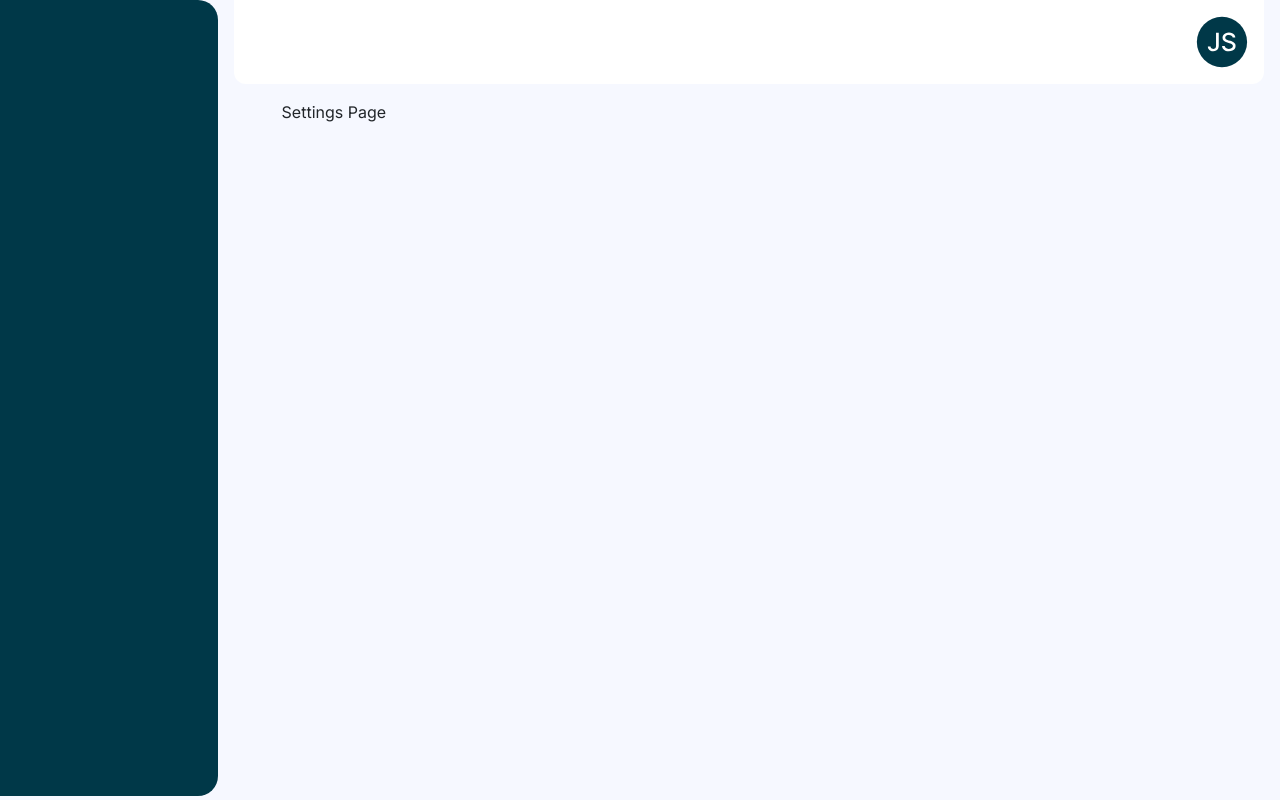
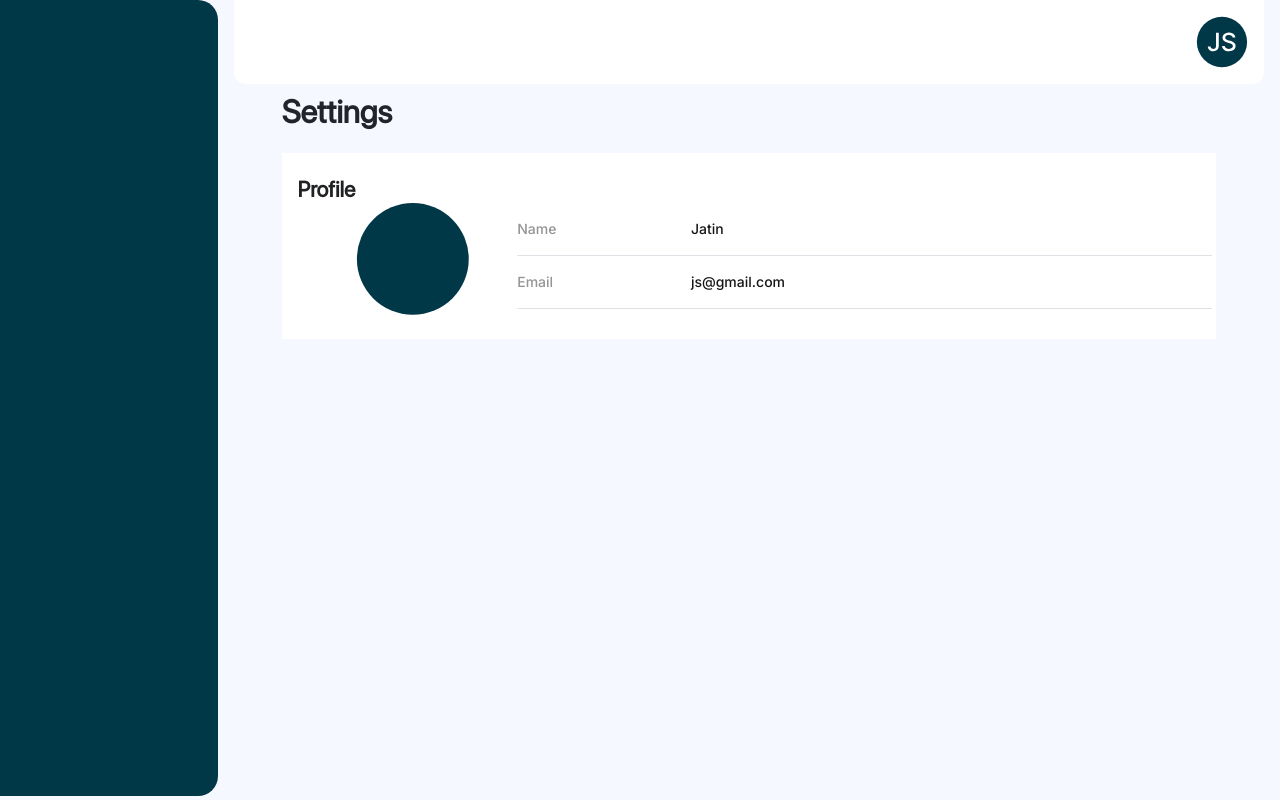
Before and after one commit to niamudeen-mvt/Dashboard-Page, a React (Create React App) app: page /settings in a window 1280 px wide. Built offline with nearby package versions, Linux system fonts and the light colour scheme.

Commit message:
setting page

```diff
--- a/src/App.js
+++ b/src/App.js
@@ -4,7 +4,7 @@ import CampaignPage from './pages/campaign'
 import ProtectedRoute from './auth/ProtectedRoute'
 import ContactPage from './pages/contact'
 import OverviewPage from './pages/OverviewPage'
-import SettingsPage from './pages/SettingsPage'
+import SettingsPage from './pages/settings'
 import CampaignDetail from './pages/campaign/CampaignDetail'
 import CustomerPage from './pages/customer'
 
--- /dev/null
+++ b/src/components/profile/UserProfile.js
@@ -0,0 +1,50 @@
+import React from 'react'
+import { Row, Col } from 'reactstrap'
+import userProfileIcon from "../../assets/icons/user-profile-icon.svg"
+
+const UserProfile = () => {
+  return (
+    <div className='common_section settings_continer'>
+      <div className='profile_section bg-white py-4 px-3'>
+        <span className='sf_pro_font_700w_22f'>
+          Profile
+        </span>
+        <Row>
+          <Col className='col-3 px-5'>
+            <div className='d-flex justify-content-end align-items-center'>
+              <span>
+                <img src={userProfileIcon} alt='user-profile-icon' />
+              </span>
+            </div>
+          </Col>
+          <Col className='col-9'>
+            <Row>
+              <Col className='col-3 p-0'>
+                <div className='py-3 border-bottom'>
+                  <p className='interfont_14f_500w' style={{ color: '#949494' }}>Name</p>
+                </div>
+              </Col>
+              <Col className='col-9 p-0'>
+                <div className='py-3 border-bottom'>
+                  <p className='interfont_14f_500w'>Jatin</p>
+                </div>
+              </Col>
+              <Col className='col-3 p-0'>
+                <div className='py-3 border-bottom'>
+                  <p className='interfont_14f_500w' style={{ color: '#949494' }}>Email</p>
+                </div>
+              </Col>
+              <Col className='col-9 p-0'>
+                <div className='py-3 border-bottom'>
+                  <p className='interfont_14f_500w'>js@gmail.com </p>
+                </div>
+              </Col>
+            </Row>
+          </Col>
+        </Row>
+      </div>
+    </div>
+  )
+}
+
+export default UserProfile
--- a/src/pages/OverviewPage.js
+++ b/src/pages/OverviewPage.js
@@ -1,9 +1,10 @@
 import React from 'react'
+import SectionHeading from '../components/common/SectionHeading'
 
 const OverviewPage = () => {
   return (
-    <div >
-      Overview Page
+    <div className='common_section'>
+      <SectionHeading mainHeading="Overview Page" />
     </div>
   )
 }
--- a/src/pages/SettingsPage.js
+++ /dev/null
@@ -1,11 +0,0 @@
-import React from 'react'
-
-const SettingsPage = () => {
-  return (
-    <div>
-      Settings Page
-    </div>
-  )
-}
-
-export default SettingsPage
--- a/src/pages/contact/index.js
+++ b/src/pages/contact/index.js
@@ -1,16 +1,10 @@
 import React from 'react'
 import SectionHeading from '../../components/common/SectionHeading'
-import SearchBar from '../../components/navbar'
-import ReuseTable from '../../components/table/ResuseTable'
-import { customerColumnsData } from '../../data/campaign-data'
-import { customerRowData } from '../../data/campaign-data'
 
 const ContactPage = () => {
   return (
     <div className='common_section'>
       <SectionHeading mainHeading="Contact Page" />
-      <SearchBar />
-      <ReuseTable coloumnData={customerColumnsData} rowData={customerRowData} />
     </div>
   )
 }
--- /dev/null
+++ b/src/pages/settings/index.js
@@ -0,0 +1,15 @@
+import React from 'react'
+import SectionHeading from '../../components/common/SectionHeading'
+import UserProfile from '../../components/profile/UserProfile'
+
+
+const SettingsPage = () => {
+  return (
+    <>
+      <SectionHeading mainHeading="Settings" />
+      <UserProfile />
+    </>
+  )
+}
+
+export default SettingsPage
--- a/src/style.css
+++ b/src/style.css
@@ -125,6 +125,13 @@ input::-moz-focus-inner {
   font-weight: 700;
   line-height: 24px;
 }
+.sf_pro_font_700w_22f {
+  font-family: SF Pro Display;
+  font-size: 22px;
+  font-weight: 700;
+  line-height: 24px;
+  color: #202223;
+}
 
 .sf_pro_text {
   font-family: SF Pro Text;
@@ -150,6 +157,13 @@ input::-moz-focus-inner {
   font-size: 14px;
   font-weight: 400;
   line-height: 24px;
+}
+.interfont_14f_500w {
+  font-family: Inter;
+  font-size: 14px;
+  font-weight: 500;
+  line-height: 20px;
+  color: #161616;
 }
 
 .custom_theme_btn {
```
Also changed, not shown: src/assets/icons/user-profile-icon.svg (added).
